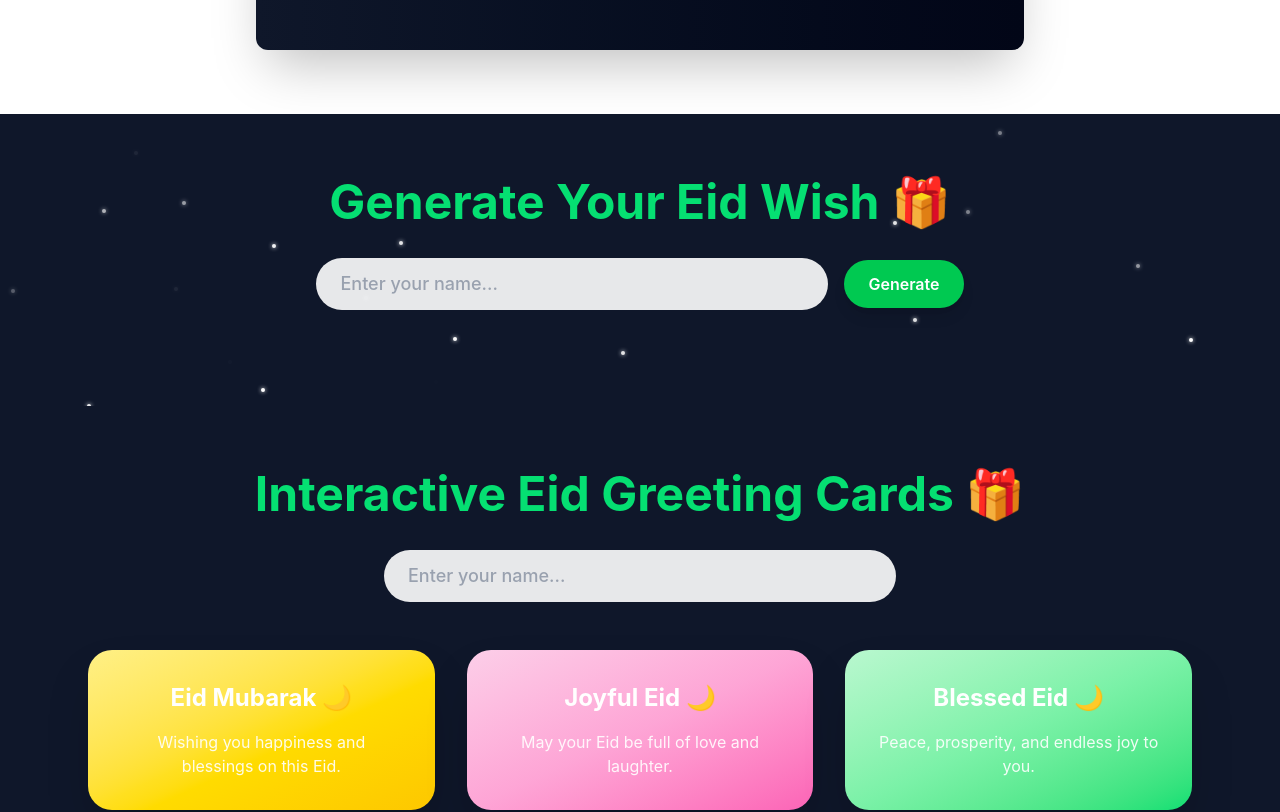
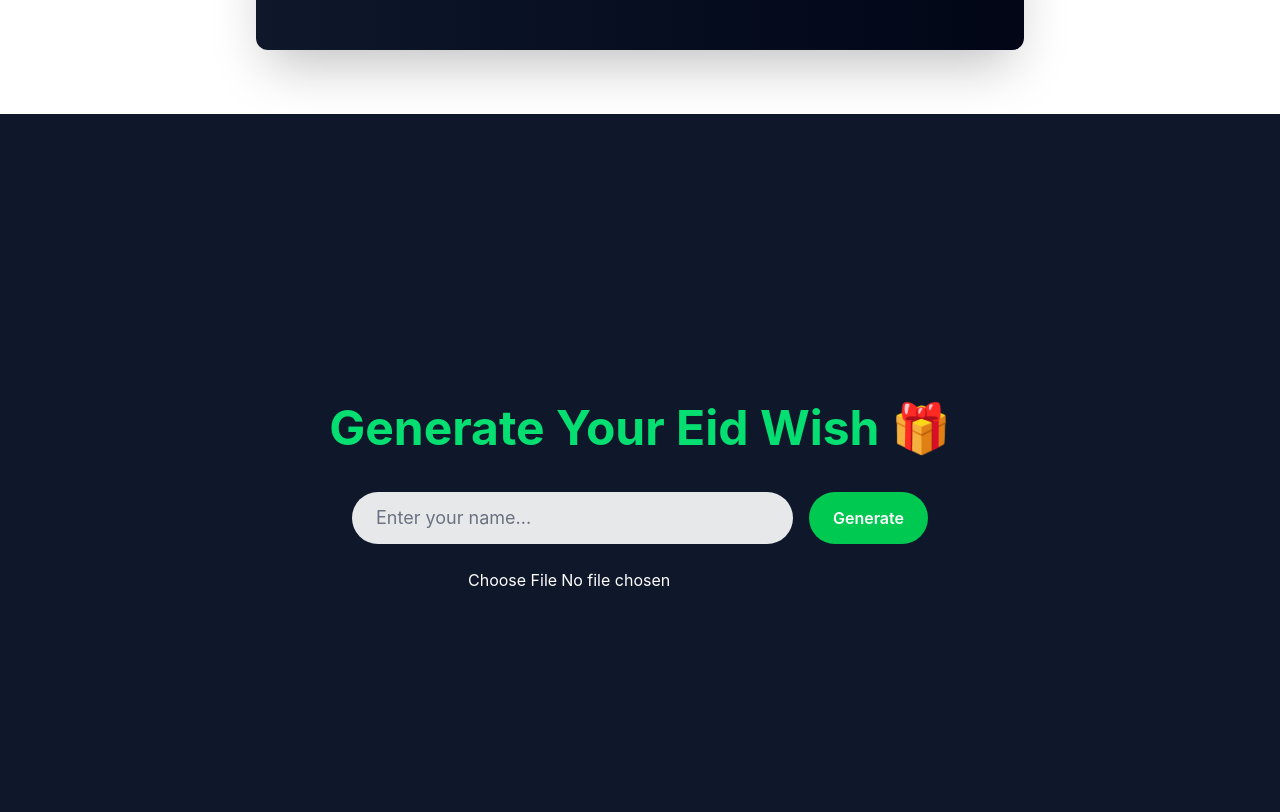
Before and after one commit to mizanurrahman017/Eid-Verse, a React (Vite) app: page / in a window 1280 px wide. Shown: the part 1066-1878 px from the top of the page. Built offline with nearby package versions, Linux system fonts and the light colour scheme.

Commit message:
new more code added

```diff
--- a/package.json
+++ b/package.json
@@ -15,6 +15,7 @@
     "html2canvas": "^1.4.1",
     "react": "^19.2.0",
     "react-dom": "^19.2.0",
+    "react-draggable": "^4.5.0",
     "react-icons": "^5.6.0",
     "react-router": "^7.13.1"
   },
--- a/src/Components/Header/Hero/HeroSection.jsx
+++ b/src/Components/Header/Hero/HeroSection.jsx
@@ -1,5 +1,6 @@
 import React from "react";
 import { motion } from "framer-motion";
+import { NavLink } from "react-router";
 
 const HeroSection = () => {
     return (
@@ -45,12 +46,17 @@ const HeroSection = () => {
                 <p className="text-gray-300 text-lg md:text-2xl mb-8 animate-fadeIn">
                     Celebrate Eid with Wishes, Countdown & Joy
                 </p>
-                <a
-                    href="#wish"
+                <NavLink
+                    to="/wish" // Single-page scroll এর জন্য id
+                    onClick={(e) => {
+                        e.preventDefault(); // Prevent default link jump
+                        const section = document.getElementById("wish");
+                        section?.scrollIntoView({ behavior: "smooth" });
+                    }}
                     className="bg-green-500 hover:bg-green-600 px-8 py-3 rounded-full font-semibold text-lg transition"
                 >
                     Generate Your Wish
-                </a>
+                </NavLink>
             </div>
 
         </section>
--- a/src/Components/Header/WishGenerator/WishGenerator.jsx
+++ b/src/Components/Header/WishGenerator/WishGenerator.jsx
@@ -2,9 +2,13 @@ import React, { useState, useRef } from "react";
 import { motion } from "framer-motion";
 import html2canvas from "html2canvas";
 
-const ProfessionalWishGenerator = () => {
+const Wish = () => {
+
   const [name, setName] = useState("");
   const [wish, setWish] = useState("");
+  const [image, setImage] = useState(null);
+  const [copied, setCopied] = useState(false);
+
   const cardRef = useRef(null);
 
   const wishes = [
@@ -13,47 +17,63 @@ const ProfessionalWishGenerator = () => {
     "May this Eid bring your family together with love and laughter.",
     "Sending you heartfelt wishes for a joyous Eid.",
     "Eid Mubarak! May your prayers be accepted.",
+    "May your Eid be filled with love, light, and blessings."
   ];
 
+  // Generate wish
   const generateWish = () => {
     const randomWish = wishes[Math.floor(Math.random() * wishes.length)];
     setWish(`🌙 Eid Mubarak ${name ? name : ""}! ${randomWish}`);
   };
 
+  // Copy wish
+  const copyWish = () => {
+    navigator.clipboard.writeText(wish);
+    setCopied(true);
+    setTimeout(() => setCopied(false), 2000);
+  };
+
+  // Upload image
+  const handleImageUpload = (e) => {
+    const file = e.target.files[0];
+    if (file) {
+      setImage(URL.createObjectURL(file));
+    }
+  };
+
+  // Download card
   const downloadCard = async () => {
+
     if (!cardRef.current) return;
-    const canvas = await html2canvas(cardRef.current);
+
+    const canvas = await html2canvas(cardRef.current, {
+      scale: 2,
+    });
+
     const link = document.createElement("a");
     link.download = `EidWish_${name || "Guest"}.png`;
-    link.href = canvas.toDataURL();
+    link.href = canvas.toDataURL("image/png");
     link.click();
   };
 
+  // WhatsApp share
+  const shareWhatsApp = () => {
+    const url = `https://wa.me/?text=${encodeURIComponent(wish)}`;
+    window.open(url, "_blank");
+  };
+
   return (
-    <div className="py-16 bg-[#0f172a] text-white text-center overflow-hidden relative">
 
-      {/* Floating stars */}
-      {Array.from({ length: 20 }).map((_, i) => (
-        <motion.div
-          key={i}
-          initial={{ opacity: 0 }}
-          animate={{ opacity: [0, 1, 0] }}
-          transition={{ repeat: Infinity, duration: 2 + Math.random() * 2, delay: Math.random() * 5 }}
-          className="absolute w-1 h-1 bg-white rounded-full"
-          style={{
-            top: `${Math.random() * 100}%`,
-            left: `${Math.random() * 100}%`,
-            boxShadow: "0 0 4px white",
-          }}
-        />
-      ))}
+    <div className="min-h-screen bg-[#0f172a] text-white flex flex-col items-center justify-center px-4 py-16">
 
-      <h2 className="text-4xl md:text-5xl font-bold mb-8 text-green-400">
+      {/* Title */}
+      <h2 className="text-4xl md:text-5xl font-bold text-green-400 mb-10 text-center">
         Generate Your Eid Wish 🎁
       </h2>
 
-      {/* Input + Generate */}
-      <div className="flex flex-col md:flex-row justify-center items-center gap-4 mb-8">
+      {/* Input */}
+      <div className="flex flex-col md:flex-row gap-4 mb-6 w-full max-w-xl">
+
        <input
     type="text"
     placeholder="Enter your name..."
@@ -61,60 +81,92 @@ const ProfessionalWishGenerator = () => {
     onChange={(e) => setName(e.target.value)}
     className="
       w-full
-    max-w-md md:max-w-lg
+      md:flex-1
       px-6 py-3
       rounded-full
       text-black
-    font-medium
       text-base md:text-lg
-    placeholder-gray-400
+      placeholder-gray-500
+      bg-white/90
       focus:outline-none
-    focus:ring-2 focus:ring-green-400
-    bg-white/90 dark:bg-black/80
+      focus:ring-2
+      focus:ring-green-400
+      focus:ring-opacity-50
+      transition
     "
   />
+
         <button
           onClick={generateWish}
-          className="bg-green-500 hover:bg-green-600 px-6 py-3 rounded-full font-semibold transition shadow-lg hover:shadow-2xl"
+          className="bg-green-500 hover:bg-green-600 px-6 py-3 rounded-full font-semibold"
         >
           Generate
         </button>
+
       </div>
+
+      {/* Image Upload */}
+      <input
+        type="file"
+        accept="image/*"
+        onChange={handleImageUpload}
+        className="mb-8"
+      />
 
       {/* Wish Card */}
       {wish && (
+
         <motion.div
           ref={cardRef}
           initial={{ scale: 0.8, opacity: 0 }}
           animate={{ scale: 1, opacity: 1 }}
-          transition={{ duration: 0.5 }}
-          className="relative mx-auto max-w-xl bg-gradient-to-r from-[#111827] via-[#1f2937] to-[#111827] p-8 rounded-3xl shadow-2xl text-white text-lg font-medium"
+          className="bg-gradient-to-r from-[#111827] via-[#1f2937] to-[#111827] p-6 rounded-3xl shadow-2xl max-w-xl text-center"
         >
-          {/* Floating moon */}
-          {/* <div className="absolute -top-10 -right-10 w-20 h-20 bg-yellow-300 rounded-full shadow-[0_0_50px_20px_rgba(255,255,200,0.3)]" /> */}
 
-          {/* Lantern */}
-          <div className="absolute -bottom-6 left-4 w-12 h-24 bg-orange-400 rounded-lg shadow-lg animate-bounce" />
+        {image && (
+  <div className="w-full h-96 md:h-[500px] relative rounded-2xl overflow-hidden shadow-xl mb-4">
+    <img
+      src={image}
+      alt="Uploaded"
+      className="w-full h-full object-cover"
+    />
+  </div>
+)}
 
-          <motion.p
-            initial={{ opacity: 0, y: 20 }}
-            animate={{ opacity: 1, y: 0 }}
-            transition={{ duration: 0.6 }}
-            className="relative z-10"
+          <p className="text-lg md:text-xl mb-6">{wish}</p>
+
+          {/* Buttons */}
+          <div className="flex flex-wrap justify-center gap-3">
+
+            <button
+              onClick={copyWish}
+              className="bg-blue-500 hover:bg-blue-600 px-5 py-2 rounded-full font-semibold"
             >
-            {wish}
-          </motion.p>
+              {copied ? "Copied!" : "Copy"}
+            </button>
 
             <button
               onClick={downloadCard}
-            className="mt-6 bg-green-500 hover:bg-green-600 px-6 py-2 rounded-full font-semibold transition shadow-lg hover:shadow-2xl"
+              className="bg-green-500 hover:bg-green-600 px-5 py-2 rounded-full font-semibold"
             >
               Download Card
             </button>
+
+            <button
+              onClick={shareWhatsApp}
+              className="bg-emerald-500 hover:bg-emerald-600 px-5 py-2 rounded-full font-semibold"
+            >
+              WhatsApp Share
+            </button>
+
+          </div>
+
         </motion.div>
+
       )}
+
     </div>
   );
 };
 
-export default ProfessionalWishGenerator;
+export default Wish;
```
Also changed, not shown: 1 other file (tests, documents, lock files or other folders). Lines whose indentation alone changed are shown as unchanged.
